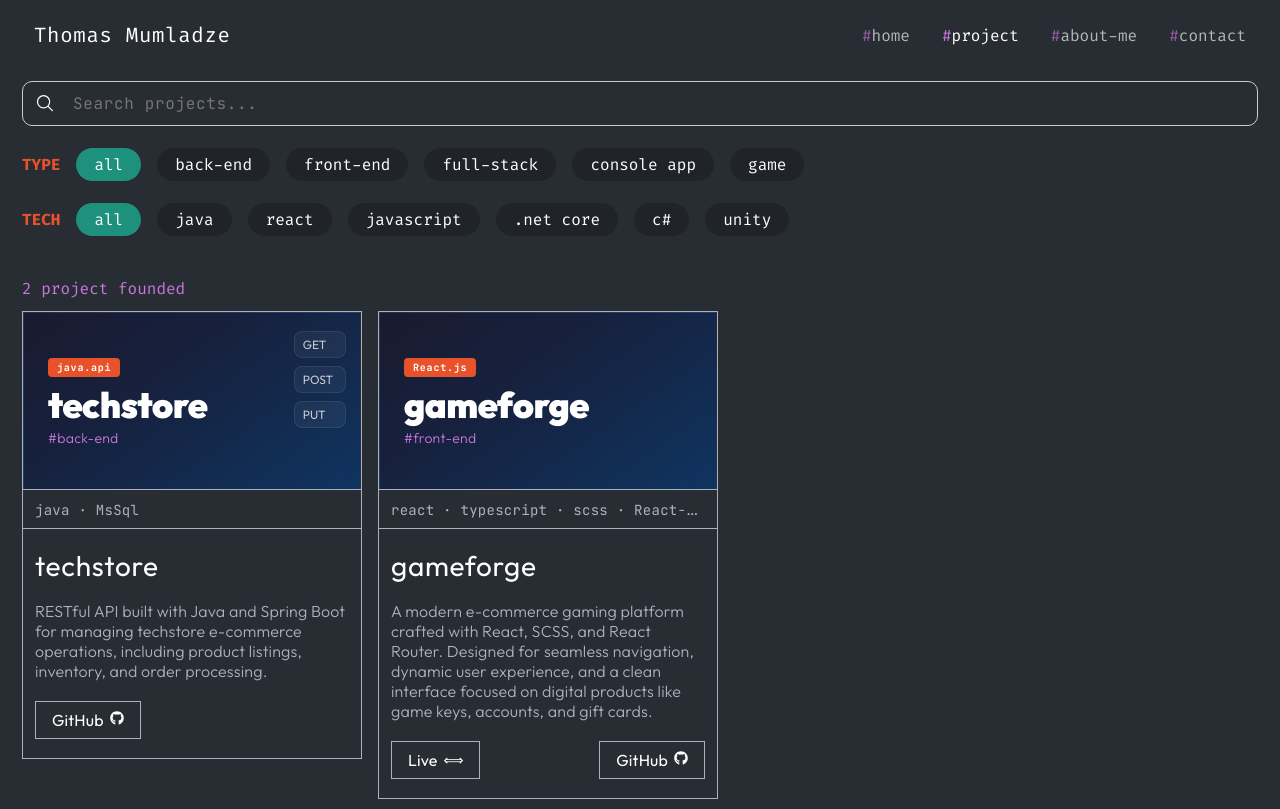
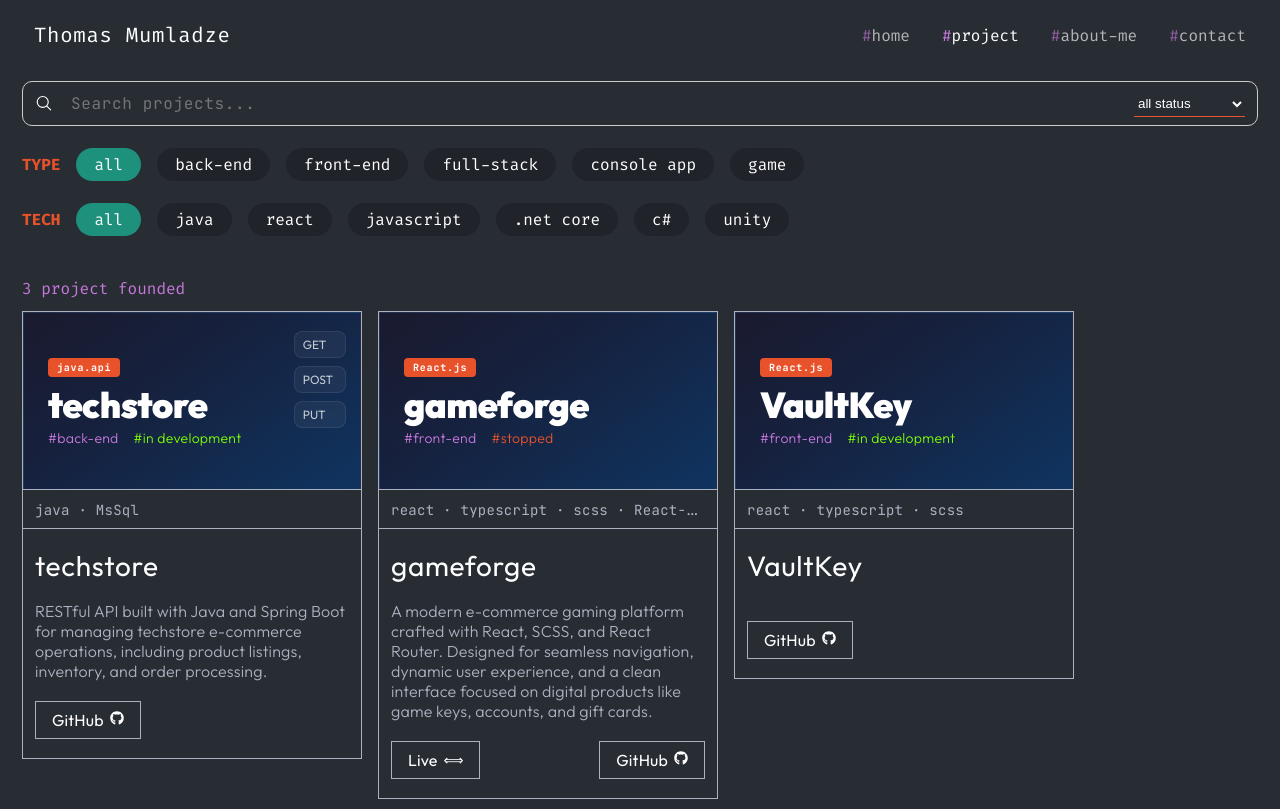
Before and after one commit to ThomasMumladze/dev-portfolio, a React (Vite) app: page /project in a window 1280 px wide. Built offline with nearby package versions, Linux system fonts and the light colour scheme.

Commit message:
add statuses for project

```diff
--- a/src/assets/data/project.json
+++ b/src/assets/data/project.json
@@ -6,6 +6,7 @@
         "language": "java.api",
         "technologies": ["java", "MsSql"],
         "methods": ["GET", "POST", "PUT"],
+        "status": "in development",
         "description": "RESTful API built with Java and Spring Boot for managing techstore e-commerce operations, including product listings, inventory, and order processing.",
         "urls": {
             "gitHub": "https://github.com/ThomasMumladze/techstore_back",
@@ -20,11 +21,23 @@
         "language": "React.js",
         "technologies": ["react", "typescript", "scss", "React-router"],
         "methods": [],
+        "status": "stopped",
         "description": "A modern e-commerce gaming platform crafted with React, SCSS, and React Router. Designed for seamless navigation, dynamic user experience, and a clean interface focused on digital products like game keys, accounts, and gift cards.",
         "urls": {
             "gitHub": "https://github.com/ThomasMumladze/game-forge_front",
             "azure": "",
             "live": "https://gameforgege.netlify.app/"
         }
+    },
+    {
+        "id": 3,
+        "applicationName": "VaultKey",
+        "type": "front-end",
+        "language": "React.js",
+        "technologies": ["react", "typescript", "scss"],
+        "methods": [],
+        "status": "in development",
+        "description": "",
+        "urls": { "gitHub": "https://github.com/ThomasMumladze/Vaultkey", "azure": "", "live": "" }
     }
 ]
--- a/src/components/Card.tsx
+++ b/src/components/Card.tsx
@@ -15,6 +15,8 @@ interface Props {
 const Card = (props: Props) => {
     const { data } = props;
 
+    console.log(data.status);
+
     return (
         <div className="card-wrapper">
             <div className="top-card">
@@ -22,7 +24,10 @@ const Card = (props: Props) => {
 
                 <div className="card-name">{data.applicationName}</div>
 
-                <div className="card-tagline">#{data.type}</div>
+                <div className="card-tagline">
+                    <span>#{data.type}</span>
+                    <span className={`${data.status == "stopped" ? "inactive" : "active"}`}>#{data.status}</span>
+                </div>
 
                 <div className="features">
                     {data.methods &&
--- a/src/page/Project.tsx
+++ b/src/page/Project.tsx
@@ -8,24 +8,27 @@ import { useState } from "react";
 
 const type = ["all", "back-end", "front-end", "full-stack", "console app", "game"];
 const tech = ["all", "java", "react", "javascript", ".net core", "C#", "unity"];
+const status = ["all status", "stopped", "in development"];
 
 const Project = () => {
     const projectData = _project as unknown as ProjectType[];
 
     const [selectedType, setSelectedType] = useState("all");
     const [selectedTech, setSelectedTech] = useState("all");
+    const [selectedStatus, setSelectedStatus] = useState("all status");
     const [searchedProject, setSearchedProject] = useState("");
 
     const filteredProject = projectData.filter((project) => {
         const matchType = selectedType === "all" || project.type === selectedType;
-
         const matchTech = selectedTech === "all" || project.technologies.includes(selectedTech);
-
+        const matchStatus = selectedStatus === "all status" || project.status.includes(selectedStatus);
         const matchSearch =
             searchedProject === "" || project.applicationName.toLowerCase().includes(searchedProject.toLocaleLowerCase());
 
-        return matchType && matchTech && matchSearch;
+        return matchType && matchTech && matchSearch && matchStatus;
     });
+
+    console.log(selectedStatus);
 
     return (
         <article className="project-page">
@@ -37,6 +40,9 @@ const Project = () => {
                         placeholder="Search projects..."
                         onChange={(e) => setSearchedProject(e.target.value)}
                     />
+                    <select onChange={(e) => setSelectedStatus(e.target.value)}>
+                        {status && status.map((item, _) => <option key={_}>{item}</option>)}
+                    </select>
                 </div>
                 <div className="page__filter--type">
                     <h4>type</h4>
--- a/src/style/components/_card.scss
+++ b/src/style/components/_card.scss
@@ -71,6 +71,18 @@ $transition-btn: all 0.18s ease;
             font-size: 14px;
             font-weight: 300;
             letter-spacing: 0.02em;
+            span {
+                &:last-child {
+                    margin-left: 15px;
+                }
+            }
+
+            .inactive {
+                color: #e8522a;
+            }
+            .active {
+                color: lawngreen;
+            }
         }
     }
 
--- a/src/style/pages/_project.scss
+++ b/src/style/pages/_project.scss
@@ -6,7 +6,6 @@ $font-mono: "JetBrains Mono", monospace;
     margin: 0 auto;
 
     .page__filter {
-        // background-color: red;
         width: 100%;
 
         &--search {
@@ -33,6 +32,22 @@ $font-mono: "JetBrains Mono", monospace;
                 outline: none;
                 padding: 4px 12px;
                 width: 100%;
+            }
+
+            select {
+                color: #fff;
+                background-color: transparent;
+                border: none;
+                border-bottom: solid 1px #e8522a;
+                height: 100%;
+                outline: none;
+                padding: 4px 0px;
+
+                option {
+                    background-color: #282c33;
+                    color: #fff;
+                    height: 100%;
+                }
             }
         }
 
--- a/src/types/projectType.ts
+++ b/src/types/projectType.ts
@@ -7,6 +7,7 @@ export interface ProjectType {
     language: string;
     technologies: string[];
     methods: HttpMethod[];
+    status: string;
     description: string;
     urls: {
         gitHub?: string;
```
